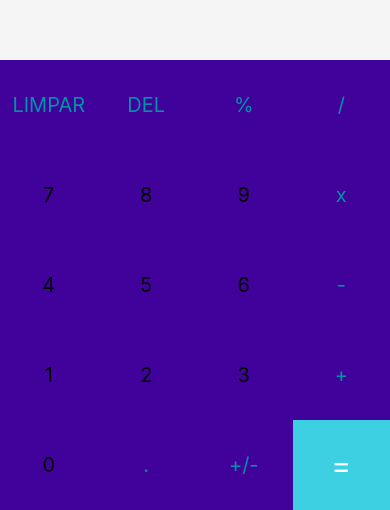
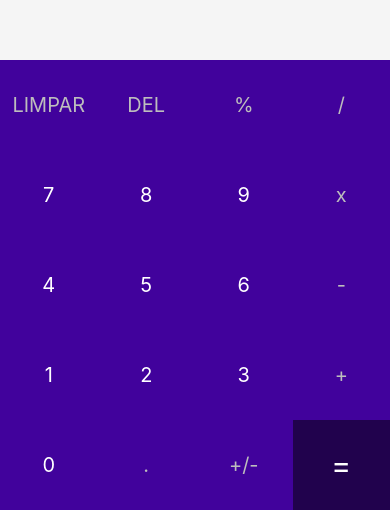
Before and after one commit to PolibioNeto/UC13_Calculadora, a React Native app: screen / in a window 390 px wide. Shown: the part 334-844 px from the top of the page. Built offline with nearby package versions, Linux system fonts and the light colour scheme.

Commit message:
Correcao: Cor da fonte dos botoes

```diff
--- a/App.js
+++ b/App.js
@@ -105,12 +105,12 @@
 
         {buttons.map((button) =>
           button === '=' ? // Mapeamento do botão =
-        <TouchableOpacity onPress={() => handleInput(button)} key={button} style={[styles.button, {backgroundColor: '#3dd0e3'}]}>
+        <TouchableOpacity onPress={() => handleInput(button)} key={button} style={[styles.button, {backgroundColor: '#21024d'}]}>
           <Text style={[styles.textButton, {color: "white", fontSize: 30}]}>{button}</Text>
         </TouchableOpacity>
           : // Mapeamento dos outros botões
           <TouchableOpacity onPress={() => handleInput(button)} key={button} style={styles.button}>
-            <Text style={[styles.textButton, {color: typeof(button) === 'number' ? 'black': '#0093a6'}]}>{button}</Text>
+            <Text style={[styles.textButton, {color: typeof(button) === 'number' ? 'white': '#bdbdbd'}]}>{button}</Text>
           </TouchableOpacity>
         )}
       </View>
```
